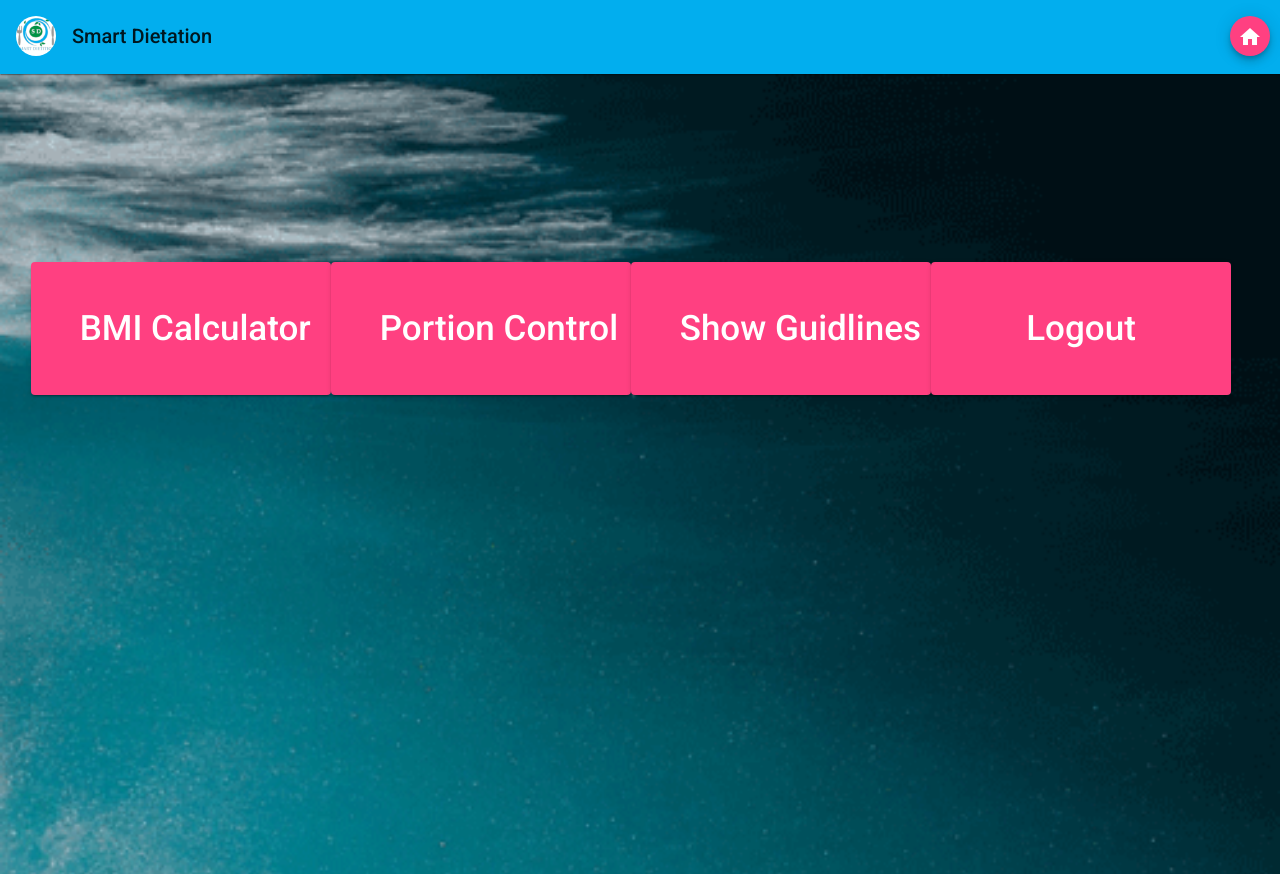
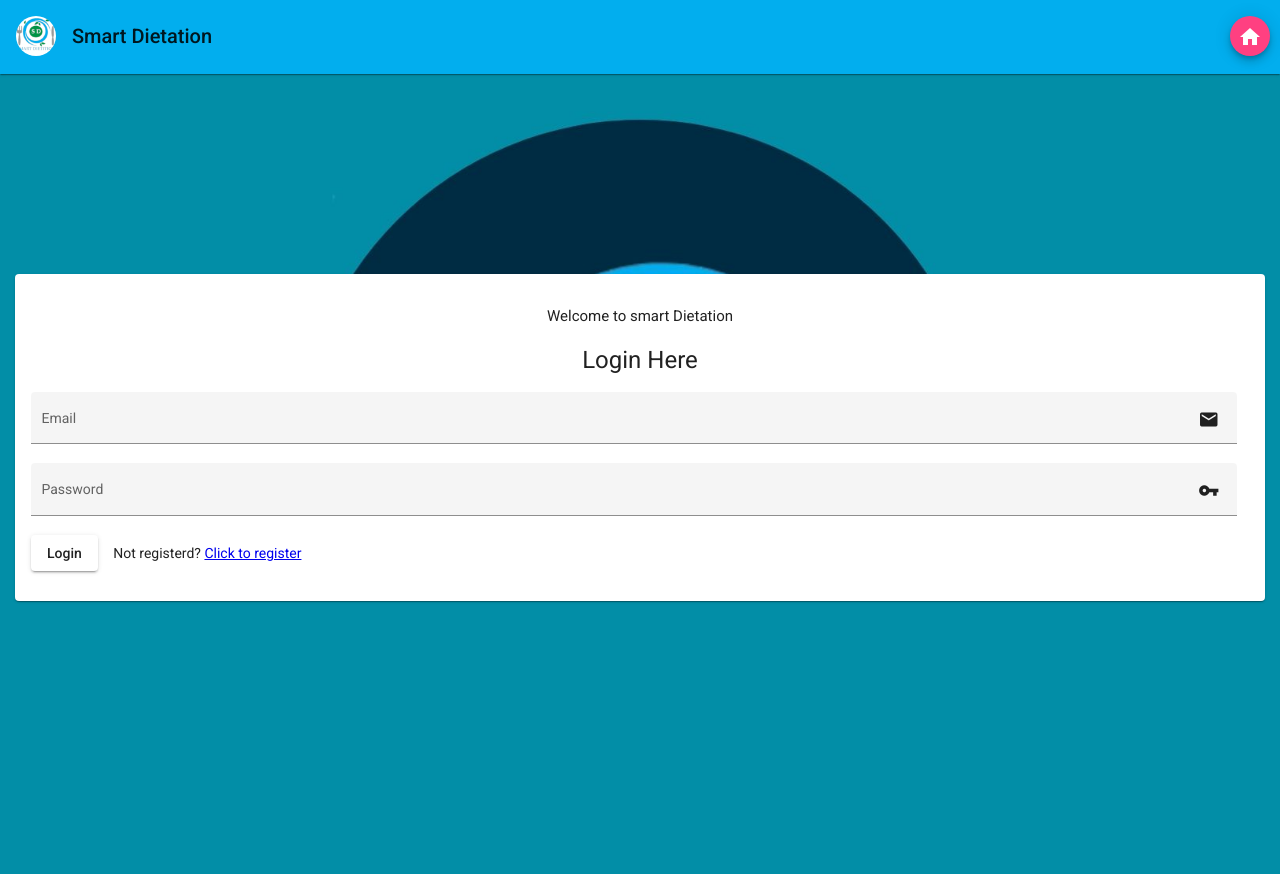
Before and after one commit to Saad-Abbasi/smart-dietition, an Angular app: page /#/home in a window 1280 px wide. Built offline with nearby package versions, Linux system fonts and the light colour scheme.

Commit message:
route fix

```diff
--- a/src/app/app-routing.module.ts
+++ b/src/app/app-routing.module.ts
@@ -21,9 +21,7 @@ const routes: Routes = [
 ];
 
 @NgModule({
-  imports: [RouterModule.forRoot(routes,{
-    useHash: true,
-  })],
+  imports: [RouterModule.forRoot(routes)],
   exports: [RouterModule]
 })
 export class AppRoutingModule { }
--- a/src/app/pages/home/home.component.html
+++ b/src/app/pages/home/home.component.html
@@ -2,8 +2,9 @@
     <div class="container">
     <mat-card  color="accent" class="content-card card-1" >
 		<button mat-raised-button color="accent" (click)="BMI()">BMI Calculator </button>
-		<button mat-raised-button color="accent" (click)="portionControll()">Portion Control </button>
-		<button mat-raised-button color="accent"(click)="showGuidlines()">Show Guidlines </button>
+		<button mat-raised-button color="accent" > <a routerLink="/portion"> Portion Control</a></button>
+
+		<button mat-raised-button color="accent"> <a routerLink="/guide"> Show Guidlines</a> </button>
 		<button mat-raised-button color="accent" (click)="logout()">Logout </button>
 
     </mat-card>
--- a/src/app/pages/home/home.component.scss
+++ b/src/app/pages/home/home.component.scss
@@ -1,3 +1,5 @@
+$accent_color:#ff4081;
+
 .container-fluid{
         height:100%;
         width: 100%;
@@ -18,5 +20,8 @@
           }
         }
     }
-
+    a{
+      text-decoration: none;
+      color: white;
+     }
 }
```
